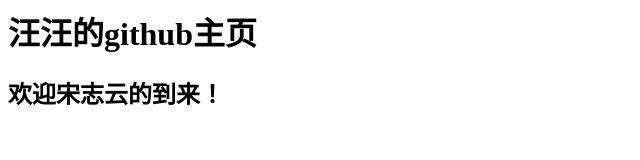
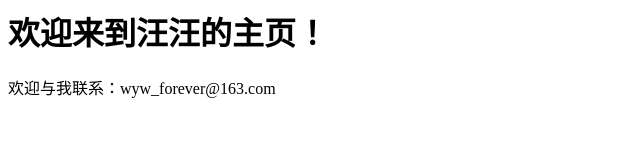
Before and after one commit to wyw-forever/wyw-forever.github.io, a plain HTML site: page index.html in a window 1280 px wide. Shown: the whole page, without its empty margins (0-640 px from the left). Drawn offline with Linux system fonts and the light colour scheme.

Commit message:
Update index.html
add my e-mail

```diff
--- a/index.html
+++ b/index.html
@@ -1,2 +1,2 @@
-<h1>汪汪的github主页</h1>
-<h2>欢迎宋志云的到来！</h2>
+<h1>欢迎来到汪汪的主页！</h1>
+欢迎与我联系：wyw_forever@163.com
```
